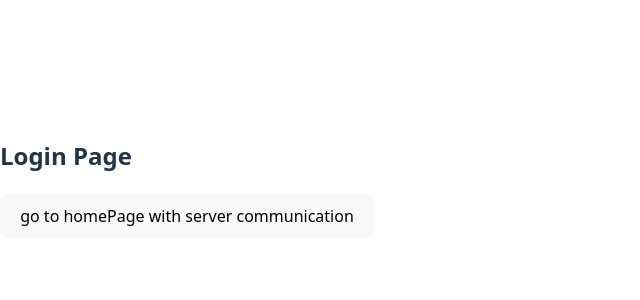
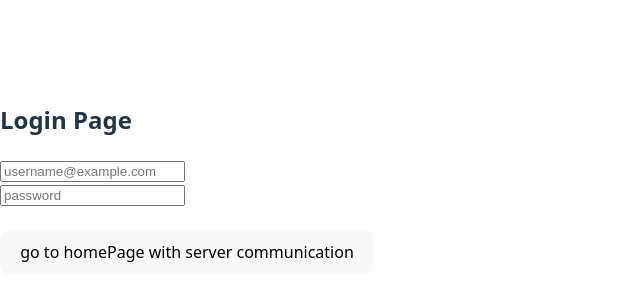
Before and after one commit to ya0872/Refresh_CourseMaker, a React (Vite) app in the folder vite-project/: page /login in a window 1280 px wide. Shown: the part 222-522 px from the top of the page, without its empty margins (0-640 px from the left). Built offline with nearby package versions, Linux system fonts and the light colour scheme.

Commit message:
Login&Passwordの入力form実装(文字数エラーまで)

```diff
--- a/vite-project/src/Login.tsx
+++ b/vite-project/src/Login.tsx
@@ -4,12 +4,16 @@ import { useState } from 'react';
 export const Login = () => {
     const navigate = useNavigate();
     const [isLoading, setIsLoading] = useState(false);
-    const [error, setError] = useState<string | null>(null);
+    const [loginError, setLoginError] = useState<string | null>(null);
+
+    const [email, setEmail] = useState('');
+    const [password, setPassword] = useState('');
+    const [passwordError, setPasswordError] = useState<string | null>(null);
 
     const handleCheckSubmit = async (e: React.FormEvent) => {
         e.preventDefault();
         setIsLoading(true);
-        setError(null);
+        setLoginError(null);
 
         try {
             const res = await fetch('http://localhost:4000/api/check', {
@@ -30,11 +34,11 @@ export const Login = () => {
                 navigate('/homePage')
             }
             else {
-                setError("backend did not return the value")
+                setLoginError("backend did not return the value")
             }
         }
         catch (err: any){
-            setError(err.message || "communication error was happened.")
+            setLoginError(err.message || "communication error was happened.")
             console.error(err);
         }
         finally{
@@ -42,14 +46,48 @@ export const Login = () => {
         }
     }
 
+    const handlePasswordChange = (password: React.ChangeEvent<HTMLInputElement>) => {
+        const input = password.target.value;
+        setPasswordError(null);
+        setPassword(password.target.value);
+
+        if (0 < input.length && input.length < 8){
+            setPasswordError("パスワードは8文字以上である必要があります。");
+        }else{
+            setPasswordError('');
+        }
+    }
+
     return(
         <div className='Login'>
             <h2>Login Page</h2>
+
+            <input type="email"
+                name="email"
+                autoComplete="email"
+                value={email}
+                onChange={(email) => setEmail(email.target.value)}
+                placeholder="username@example.com"
+            required/>
+            <br/>
+            <input type="password"
+                name="password"
+                autoComplete="current-password"
+                placeholder="password"
+                onChange={handlePasswordChange}
+            required/>
+            <div style={{ height: '20px', marginTop: '5px' }}>
+                {passwordError && (
+                    <p style={{ color: "red", fontSize: "0.8rem", margin: 0 }}>
+                        {passwordError}
+                    </p>
+                )}
+            </div>
             <form onSubmit={handleCheckSubmit}>
                 <button type="submit" disabled={isLoading}>
                     {isLoading ? 'now communicate with server...' : 'go to homePage with server communication'}
                 </button>
-                {error && <p style={{ color: 'red' }}>{error}</p>}
+                {loginError && <p style={{ color: 'red' }}>{loginError}</p>}
             </form>
         </div>
     )
```
